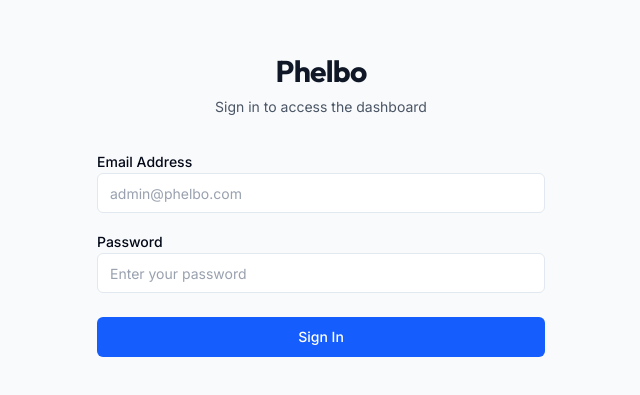
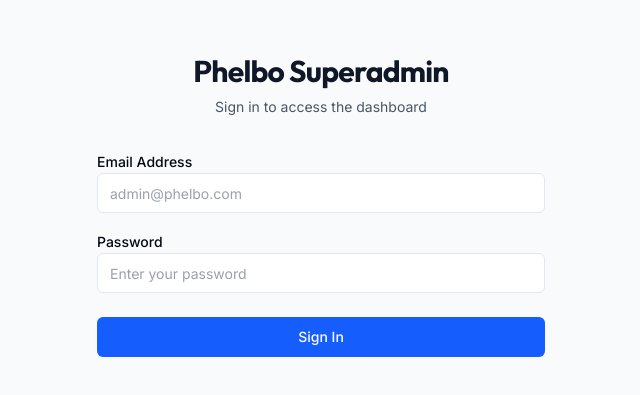
Before and after one commit to Chirag-3110/HRMS, a Next.js app: page /login in a window 1280 px wide. Shown: the part 195-590 px from the top of the page, without its empty margins (319-959 px from the left). Built offline with nearby package versions, Linux system fonts and the light colour scheme; no server answers.

Commit message:
added pipeline

```diff
--- a/components/auth/LoginForm.tsx
+++ b/components/auth/LoginForm.tsx
@@ -87,7 +87,7 @@ export function LoginForm() {
     <div className="w-full max-w-md space-y-8">
       <div className="text-center">
         <h2 className="text-3xl font-bold tracking-tight text-gray-900">
-          Phelbo
+          Phelbo Superadmin
         </h2>
         <p className="mt-2 text-sm text-gray-600">
           Sign in to access the dashboard
```
